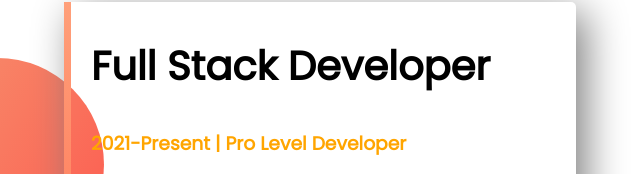
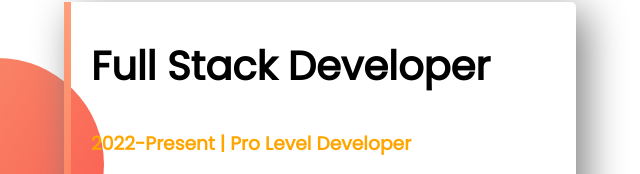
Before and after one commit to ShamimHosen75/Developer-Portfolio, a plain HTML site: page index.html in a window 1280 px wide. Shown: the part 1174-1348 px from the top of the page, 0-640 px from the left. Drawn offline with Linux system fonts and the light colour scheme; a web font is replaced by a local one.

Commit message:
last changed

```diff
--- a/index.html
+++ b/index.html
@@ -64,7 +64,7 @@
             <div class="flexible-container">
                 <div class="single-expens" id="full-stack">
                     <h2>Full Stack Developer</h2>
-                    <h3>2021-Present | Pro Level Developer</h3>
+                    <h3>2022-Present | Pro Level Developer</h3>
                     <p>
                         I am the master of HTML, CSS and Javascript. I know
                         everything needed to make a website function, efficient.
```
